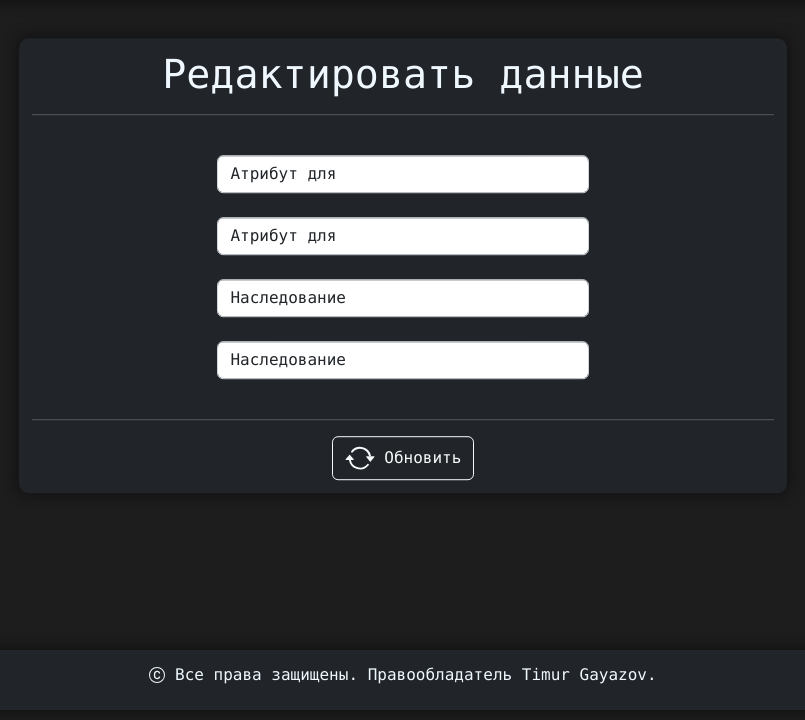
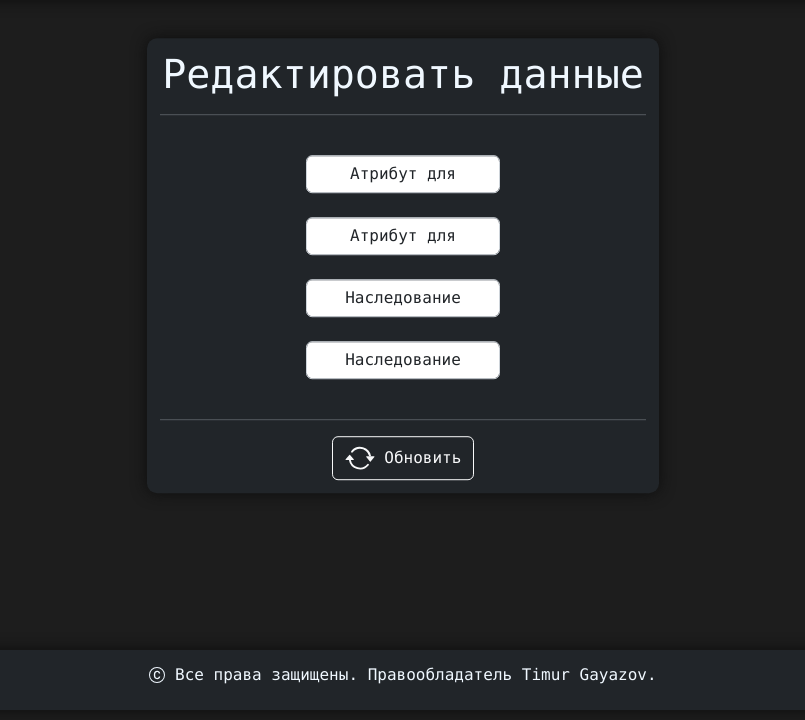
Before and after one commit to TimurGayazov/Sapr-Flask, a Flask app: a page that uses templates/base.html in a window 1280 px wide. Shown: the part 80-800 px from the top of the page, without its empty margins (237-1042 px from the left). Run offline with Flask 3, Linux system fonts and the light colour scheme; data comes from the database, SQL or seed files in the repository.

Commit message:
fixed css

```diff
--- a/app.py
+++ b/app.py
@@ -96,7 +96,7 @@ def home_page():
             create_table(objects, filename=str_filename)
 
             return redirect(url_for('database_page'))
-    return render_template('index.html')
+    return render_template('home.html')
 
 
 @app.route('/database')
@@ -156,7 +156,7 @@ def edit_values(table_name):
     cursor.execute(f"SELECT * FROM {table_name}")
     table_data = cursor.fetchall()
     conn.close()
-    return render_template('edit.html', table_data=table_data, table_name=table_name)
+    return render_template('edit_diagram.html', table_data=table_data, table_name=table_name)
 
 
 @app.route('/update_values/<table_name>', methods=['POST'])
--- a/static/style.css
+++ b/static/style.css
@@ -58,6 +58,22 @@ position: absolute;
     box-shadow: 0 0 15px #0D0D0D;
 }
 
+.main-block:hover{
+position: absolute;
+    top: 40%;
+    left: 50%;
+    transform: translate(-50%, -50%);
+    padding:1%;
+    width:60%;
+    margin:auto;
+    height: auto;
+    margin-top:2%;
+    margin-bottom:2%;
+    background-color: #212529;
+    border-radius:10px;
+    box-shadow: 0 0 25px #0D0D0D;
+}
+
 .table-block{
 position: absolute;
     top: 45%;
@@ -72,6 +88,54 @@ position: absolute;
     background-color: #212529;
     border-radius:10px;
     box-shadow: 0 0 15px #0D0D0D;
+}
+
+.table-block:hover{
+position: absolute;
+    top: 45%;
+    left: 50%;
+    transform: translate(-50%, -50%);
+    padding:1%;
+    width:50%;
+    margin:auto;
+    height: auto;
+    margin-top:2%;
+    margin-bottom:2%;
+    background-color: #212529;
+    border-radius:10px;
+    box-shadow: 0 0 25px #0D0D0D;
+}
+
+.edit-block{
+position: absolute;
+    top: 40%;
+    left: 50%;
+    transform: translate(-50%, -50%);
+    padding:1%;
+    width:40%;
+    margin:auto;
+    height: auto;
+    margin-top:2%;
+    margin-bottom:2%;
+    background-color: #212529;
+    border-radius:10px;
+    box-shadow: 0 0 15px #0D0D0D;
+}
+
+.edit-block:hover{
+position: absolute;
+    top: 40%;
+    left: 50%;
+    transform: translate(-50%, -50%);
+    padding:1%;
+    width:40%;
+    margin:auto;
+    height: auto;
+    margin-top:2%;
+    margin-bottom:2%;
+    background-color: #212529;
+    border-radius:10px;
+    box-shadow: 0 0 25px #0D0D0D;
 }
 
 .successful_download{
--- a/templates/edit.html
+++ b/templates/edit_diagram.html
@@ -6,7 +6,7 @@ Edit | {{ table_name }}
 
 {% block content %}
 <div class="text-center">
-    <div class="main-block">
+    <div class="edit-block">
         <h1>Редактировать данные</h1>
         <hr>
         <br>
@@ -14,7 +14,7 @@ Edit | {{ table_name }}
             {% for row in table_data %}
             {% if row[4] == 'relationship' %}
             <input type="text" class="form-control" id="value_{{ row[0] }}" name="value_{{ row[0] }}"
-                   value="{{ row[1] }}" style="width:50%; margin:auto;"><br>
+                   value="{{ row[1] }}" style="width:40%; margin:auto; text-align:center;"><br>
             {% endif %}
             {% endfor %}
             <hr>
```
Also changed, not shown: templates/database.html (+9 -0 lines), templates/home.html (renamed from templates/index.html).
